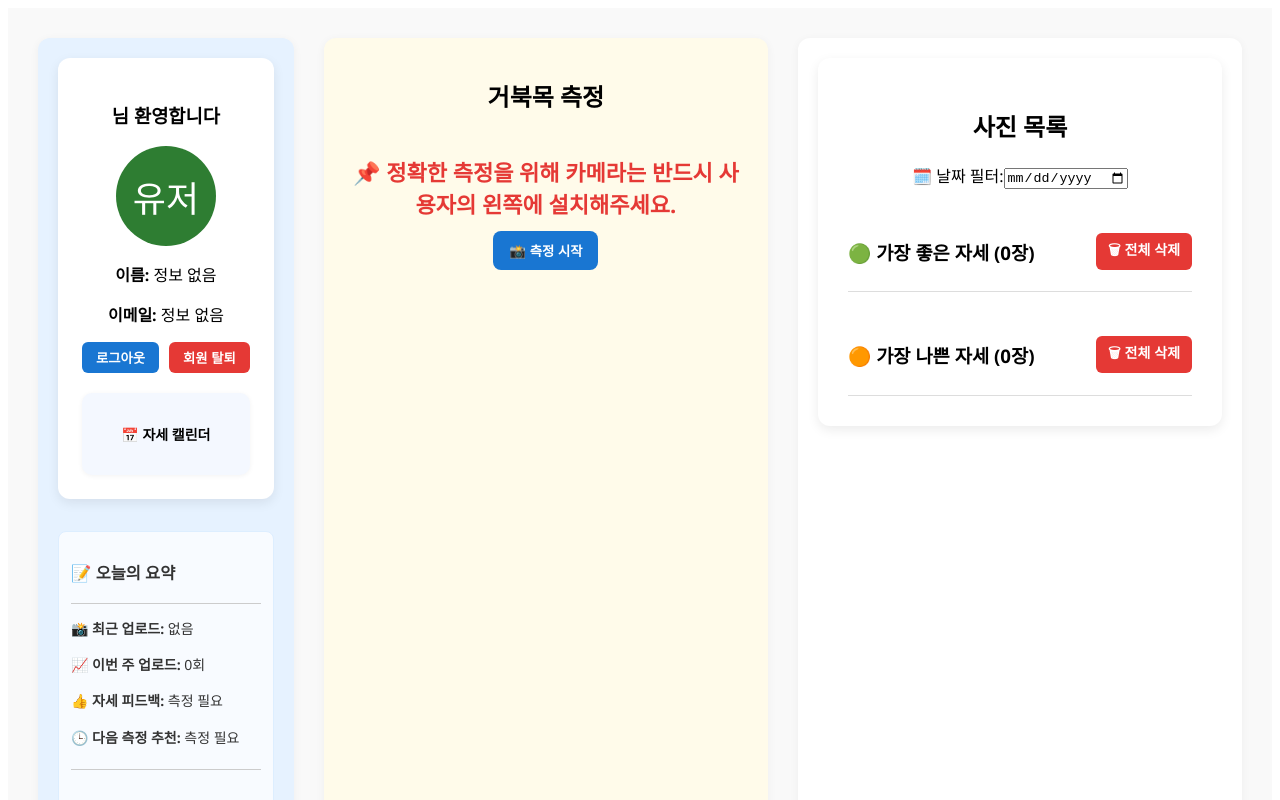
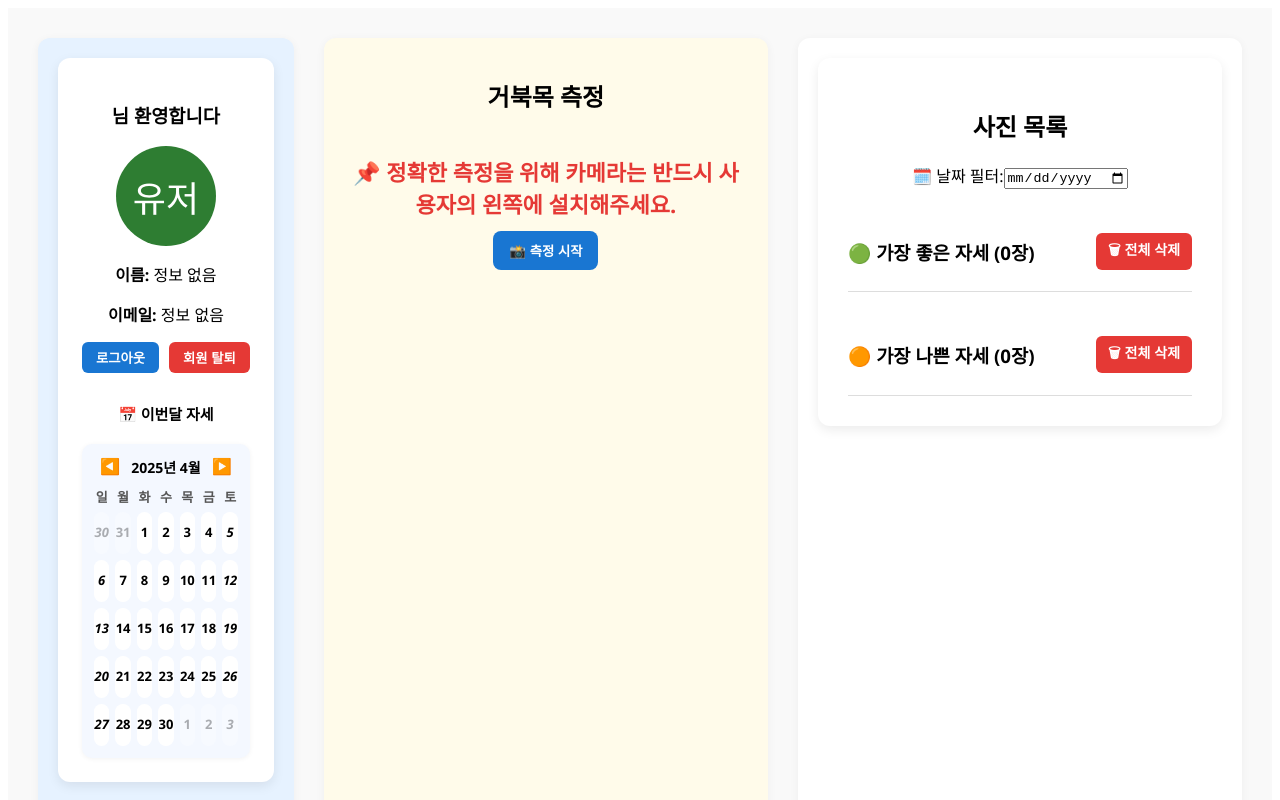
Before and after one commit to mj99k14/webcam-upgrade, a Vue app in the folder newfront/: page /myprofile in a window 1280 px wide. Shown: the top 800 px of the page. Built offline with nearby package versions, Linux system fonts and the light colour scheme.

Commit message:
자세 달력

```diff
--- a/newfront/src/components/MiniCalendar.vue
+++ b/newfront/src/components/MiniCalendar.vue
@@ -1,20 +1,27 @@
-<!-- src/components/MiniCalendar.vue -->
 <template>
     <div class="mini-calendar">
-      <h4>📅 자세 캘린더</h4>
+      <div class="calendar-header">
+        <button @click="prevMonth">◀️</button>
+        <span>{{ year }}년 {{ month + 1 }}월</span>
+        <button @click="nextMonth">▶️</button>
+      </div>
+
       <div class="calendar-grid">
+        <div class="day-label" v-for="label in ['일','월','화','수','목','금','토']" :key="label">
+          {{ label }}
+        </div>
+
         <div
-          v-for="day in days"
-          :key="day.date"
-          class="day"
+          v-for="(cell, index) in calendarCells"
+          :key="index"
+          class="day-cell"
           :class="[
-            day.status === 'bad' ? 'red' : 'green',
-            getDayOfWeek(day.date) === '일' || getDayOfWeek(day.date) === '토' ? 'weekend' : ''
+            cell.isCurrentMonth ? (cell.status === 'bad' ? 'red' : cell.status === 'good' ? 'green' : '') : 'disabled',
+            getDayClass(index)
           ]"
-          :title="`${day.date} (${getDayOfWeek(day.date)}) - ${day.status === 'bad' ? '거북목' : '정상'}`"
+          :title="cell.status ? `${cell.date} - ${cell.status === 'bad' ? '거북목' : '정상'}` : ''"
         >
-          <div class="day-number">{{ formatDate(day.date) }}</div>
-          <div class="day-name">{{ getDayOfWeek(day.date) }}</div>
+          {{ cell.day }}
         </div>
       </div>
     </div>
@@ -24,21 +31,85 @@
   export default {
     name: 'MiniCalendar',
     props: ['stats'], // [{ date: '2025-04-06', status: 'bad' }, ...]
+    data() {
+      const today = new Date();
+      return {
+        year: today.getFullYear(),
+        month: today.getMonth()
+      };
+    },
     computed: {
-      days() {
-        return this.stats?.slice(-14) || [];
+      dateStatusMap() {
+        const map = {};
+        this.stats?.forEach(s => {
+          map[s.date] = s.status;
+        });
+        return map;
+      },
+      calendarCells() {
+        const firstDay = new Date(this.year, this.month, 1);
+        const startDayOfWeek = firstDay.getDay(); // 0 (일) ~ 6 (토)
+
+        const daysInMonth = new Date(this.year, this.month + 1, 0).getDate(); // 현재 달
+        const prevMonthDays = new Date(this.year, this.month, 0).getDate(); // 이전 달
+
+        const cells = [];
+
+        // 앞 빈 칸 (이전 달 날짜 표시)
+        for (let i = startDayOfWeek - 1; i >= 0; i--) {
+          const d = new Date(this.year, this.month - 1, prevMonthDays - i);
+          cells.push({
+            day: d.getDate(),
+            date: d.toISOString().split('T')[0],
+            isCurrentMonth: false,
+          });
+        }
+
+        // 현재 달 날짜
+        for (let i = 1; i <= daysInMonth; i++) {
+          const d = new Date(this.year, this.month, i);
+          const iso = d.toISOString().split('T')[0];
+          cells.push({
+            day: i,
+            date: iso,
+            isCurrentMonth: true,
+            status: this.dateStatusMap[iso] || null
+          });
+        }
+
+        // 뒷 빈 칸 (다음 달 날짜 표시)
+        while (cells.length % 7 !== 0) {
+          const d = new Date(this.year, this.month + 1, cells.length - daysInMonth - startDayOfWeek + 1);
+          cells.push({
+            day: d.getDate(),
+            date: d.toISOString().split('T')[0],
+            isCurrentMonth: false,
+          });
+        }
+
+        return cells;
       }
     },
     methods: {
-      formatDate(dateStr) {
-        const d = new Date(dateStr);
-        const month = d.getMonth() + 1;
-        const day = d.getDate().toString().padStart(2, '0');
-        return `${month}/${day}`;
+      prevMonth() {
+        if (this.month === 0) {
+          this.year--;
+          this.month = 11;
+        } else {
+          this.month--;
+        }
       },
-      getDayOfWeek(dateStr) {
-        const dayNames = ['일', '월', '화', '수', '목', '금', '토'];
-        return dayNames[new Date(dateStr).getDay()];
+      nextMonth() {
+        if (this.month === 11) {
+          this.year++;
+          this.month = 0;
+        } else {
+          this.month++;
+        }
+      },
+      getDayClass(index) {
+        const dayOfWeek = index % 7;
+        return dayOfWeek === 0 || dayOfWeek === 6 ? 'weekend' : '';
       }
     }
   };
@@ -54,32 +125,42 @@
     box-shadow: 0 1px 5px rgba(0,0,0,0.05);
   }
 
+  .calendar-header {
+    display: flex;
+    justify-content: space-between;
+    align-items: center;
+    margin-bottom: 10px;
+    font-weight: bold;
+  }
+
+  .calendar-header button {
+    background-color: transparent;
+    border: none;
+    font-size: 16px;
+    cursor: pointer;
+  }
+
   .calendar-grid {
     display: grid;
     grid-template-columns: repeat(7, 1fr);
     gap: 6px;
-    margin-top: 10px;
   }
 
-  .day {
-    padding: 6px 4px;
-    border-radius: 8px;
+  .day-label {
+    font-weight: bold;
     text-align: center;
-    font-weight: bold;
-    display: flex;
-    flex-direction: column;
-    align-items: center;
-    font-size: 12px;
-    line-height: 1.2;
-  }
-
-  .day-number {
+    color: #555;
     font-size: 13px;
   }
 
-  .day-name {
-    font-size: 11px;
-    opacity: 0.7;
+  .day-cell {
+    height: 42px;
+    border-radius: 8px;
+    text-align: center;
+    line-height: 40px;
+    font-size: 13px;
+    font-weight: bold;
+    background-color: #fff;
   }
 
   .red {
@@ -92,8 +173,11 @@
     color: #000;
   }
 
+  .disabled {
+    opacity: 0.3;
+  }
+
   .weekend {
-    opacity: 0.85;
     font-style: italic;
   }
   </style>
--- a/newfront/src/components/UserInfo.vue
+++ b/newfront/src/components/UserInfo.vue
@@ -22,8 +22,11 @@
       <button class="delete" @click="$emit('deleteAccount')">회원 탈퇴</button>
     </div>
 
-    <!-- 캘린더 삽입 -->
-    <MiniCalendar :stats="calendarStats" />
+    <!-- 📅 미니 캘린더 -->
+    <div class="calendar-section">
+      <p class="calendar-title"><strong>📅 이번달 자세</strong></p>
+      <MiniCalendar :stats="calendarStats" />
+    </div>
   </div>
 </template>
 
@@ -97,4 +100,30 @@ export default {
   cursor: pointer;
   font-weight: 600;
 }
+
+
+.calendar-grid {
+  display: grid;
+  grid-template-columns: repeat(4, 1fr); /* ✅ 4칸씩 */
+  gap: 6px;
+  margin-top: 10px;
+}
+.day {
+  padding: 6px;
+  text-align: center;
+  border-radius: 6px;
+  font-weight: bold;
+  font-size: 12px;
+  line-height: 1.4;
+}
+.calendar-section {
+  margin-top: 30px; /* 캘린더 위 간격 */
+  text-align: center;
+}
+
+.calendar-title {
+  margin-bottom: 10px; /* 제목과 캘린더 사이 여백 */
+  font-size: 15px;
+}
+
 </style>
```
